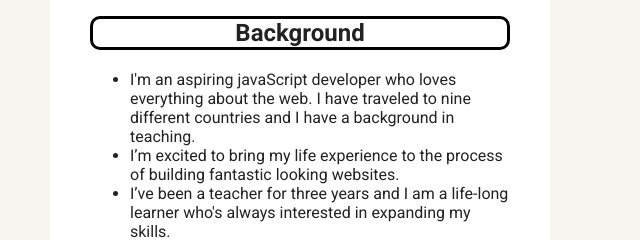
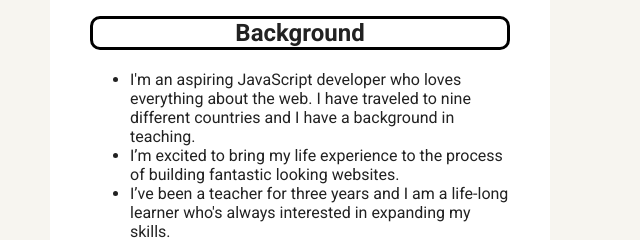
Before and after one commit to amaniwanjiru/Resume, a plain HTML site: page index.html in a window 1280 px wide. Shown: the part 584-824 px from the top of the page, 40-680 px from the left. Drawn offline with Linux system fonts and the light colour scheme; a web font is replaced by a local one.

Commit message:
Update index.html

```diff
--- a/index.html
+++ b/index.html
@@ -27,7 +27,7 @@
       <div class="card">
         <h2 class="card-title">Background</h2>
         <ul>
-          <li>I'm an aspiring javaScript developer who loves everything about the web. I have traveled to nine different countries and I have a background in teaching.
+          <li>I'm an aspiring JavaScript developer who loves everything about the web. I have traveled to nine different countries and I have a background in teaching.
           <li>I’m excited to bring my life experience to the process of building fantastic looking websites.</li>
         <li>I’ve been a teacher for three years and I am a life-long learner who's always interested in expanding my skills.</li>
          </ul>
```
